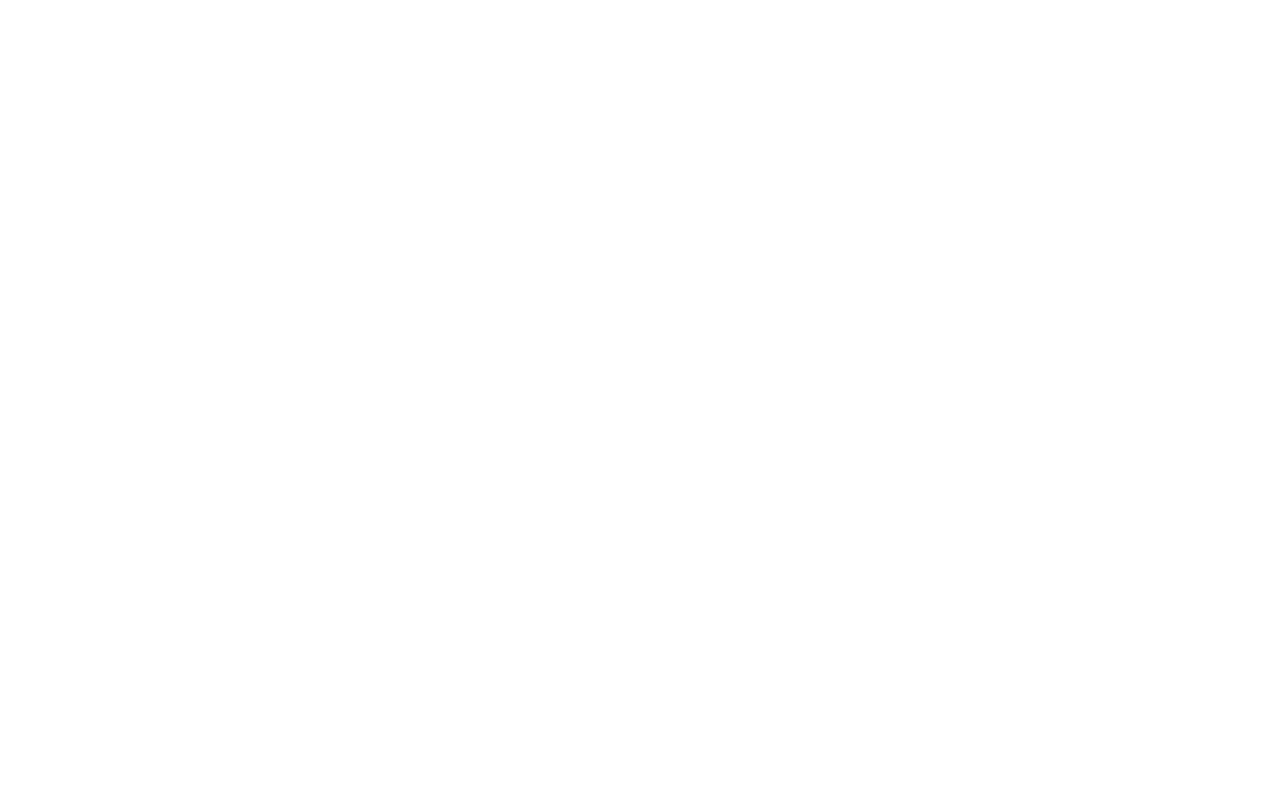
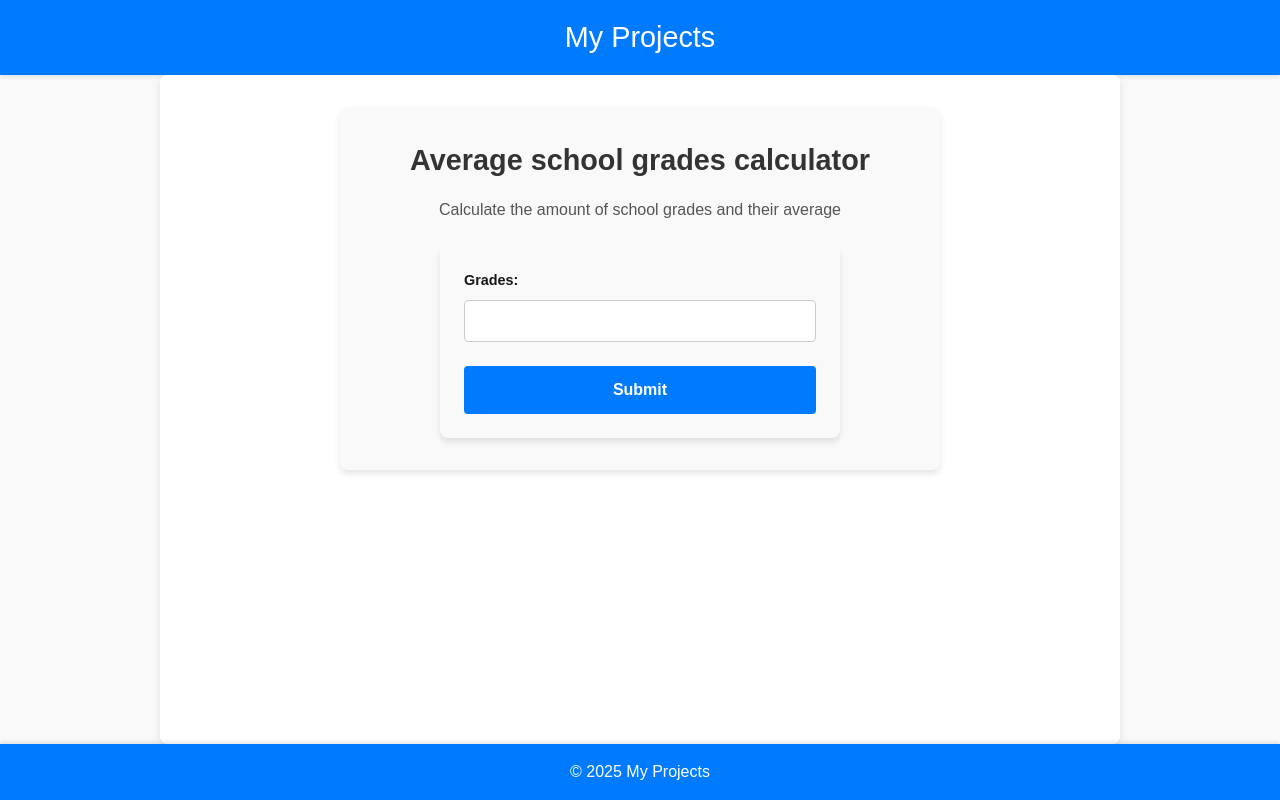
Before and after one commit to Sasho1256/centralised-personal-projects-app, a Next.js app: page /projects/avgSchoolGradesCalc in a window 1280 px wide. Before the commit this address had no page. Built offline with nearby package versions, Linux system fonts and the light colour scheme.

Commit message:
Add Average school grades calculator project

```diff
--- a/src/app/projects/[id]/page.tsx
+++ b/src/app/projects/[id]/page.tsx
@@ -9,6 +9,7 @@
 import { caesarCipher } from '@/utils/caesarCipher';
 import { caesarCipherReverse } from '@/utils/caesarCipherReverse';
 import { calc } from '@/utils/calc';
+import { avgSchoolGradesCalc } from '@/utils/avgSchoolGradesCalc';
 
 export default function ProjectPage() {
     const params = useParams();
@@ -44,6 +45,10 @@
                 return [
                     { name: 'input', label: 'Input sequence', type: 'text' },
                 ];
+            case 'avgSchoolGradesCalc':
+                return [
+                    { name: 'input', label: 'Grades', type: 'text' },
+                ];
 
             default:
                 return [
@@ -69,6 +74,9 @@
                 break;
             case 'calc':
                 setResult({ Result: calc(String(values.input)) });
+                break;
+            case 'avgSchoolGradesCalc':
+                setResult(avgSchoolGradesCalc(String(values.input)));
                 break;
             default:
                 setResult({ empty: 0 });
--- a/src/types/projects.ts
+++ b/src/types/projects.ts
@@ -5,4 +5,5 @@
     { id: 'caesarCipher', name: 'Caesar Cipher', description: 'Encrypts a string using the Caesar Cipher' },
     { id: 'caesarCipherReverse', name: 'Caesar Cipher Reverse', description: 'Reverses a Caesar Cipher Encryption' },
     { id: 'calc', name: 'Calculator', description: "Write a sequence that ends with a '=' and submit to get a result. Available actions: +, -, *, /, sq, ^" },
+    { id: 'avgSchoolGradesCalc', name: 'Average school grades calculator', description: "Calculate the amount of school grades and their average" },
 ];
--- /dev/null
+++ b/src/utils/avgSchoolGradesCalc.ts
@@ -0,0 +1,15 @@
+export const avgSchoolGradesCalc = (input: string): {} => {
+    const grades: number[] = input.split(' ').map(Number);
+
+    const sum = grades.reduce((acc, grade) => acc + grade, 0);
+    const count = grades.length;
+
+    const avg = sum / count;
+
+    return {
+        Sum: sum,
+        Count: count,
+        Avg: avg,
+        Avg_f2: avg.toFixed(2),
+    }
+}
```
